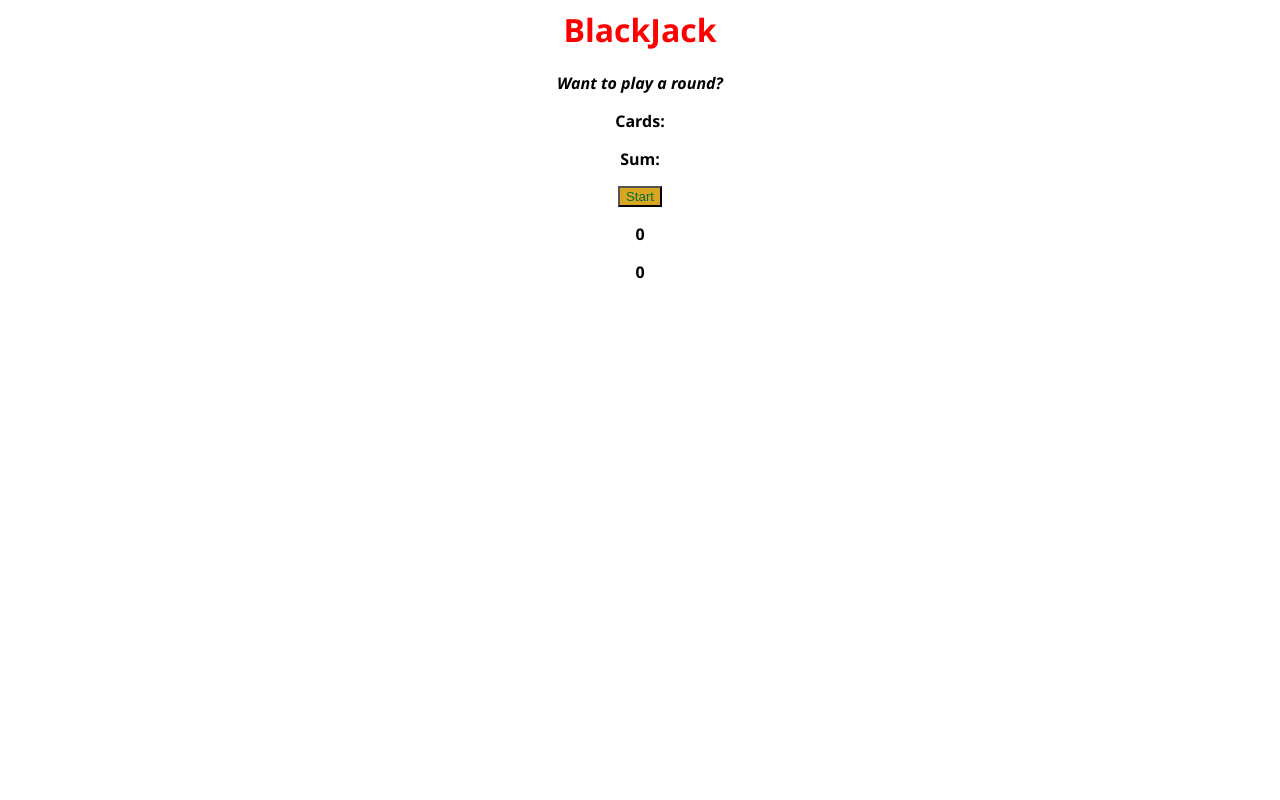
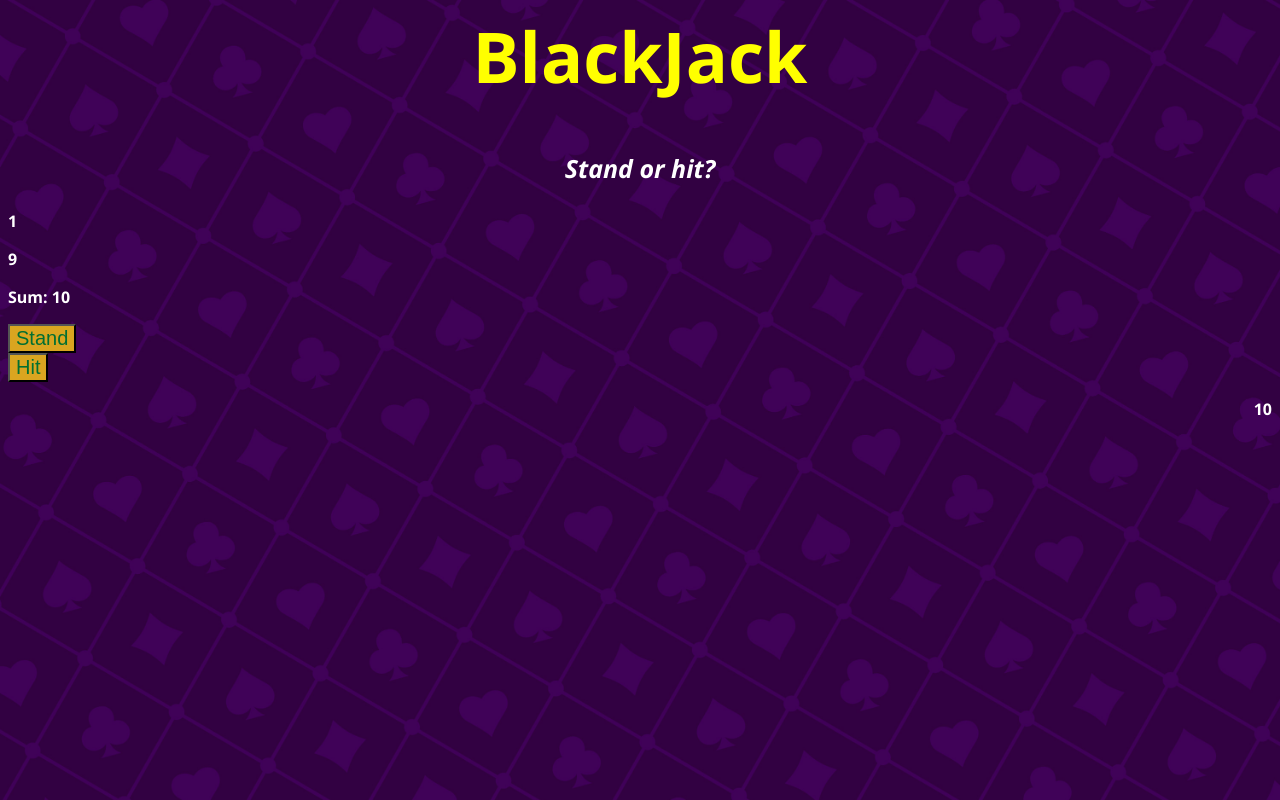
Before and after one commit to evelynllee/blackjack, a plain HTML site: page index.html in a window 1280 px wide. Both pictures are taken after a click on the button "Start". Drawn offline with Linux system fonts and the light colour scheme.

Commit message:
updates with bugs

```diff
--- a/index.css
+++ b/index.css
@@ -1,21 +1,50 @@
 body {
     font-family:'Segoe UI', Tahoma, Geneva, Verdana, sans-serif;
+    background-image:url("images/table.jpg");
     background-size: cover;
     font-weight: bold;
     text-align: center;
-    color: black;
+    color: white;
 }
 
 h1{
-    color: red;
+    color: yellow;
+    font-size: 70px;
+
 }
 
 #message-el{
     font-style: italic;
+    font-size: 25px;
 }
 
 #start-el{
     text-align: center;
     color: #016f32;
     background: goldenrod;
+    font-size: 20px;
 }
+
+#stand-el{
+    text-align: center;
+    color: #016f32;
+    background: goldenrod;
+    font-size: 20px;
+}
+
+#hit-el{
+    text-align: center;
+    color: #016f32;
+    background: goldenrod;
+    font-size: 20px;
+}
+
+.userCard {
+    display: none;
+    text-align: left;
+}
+
+.dealerCard {
+    display: none;
+    text-align: right;
+}
--- a/index.html
+++ b/index.html
@@ -4,12 +4,18 @@
     </head>
     <body>
         <h1>BlackJack</h1>
-        <p id="message-el">Want to play a round?</p>
-        <p id="cards-el">Cards:</p>
-        <p id="sum-el">Sum:</p>
-        <button id="start-el" onclick="start()">Start</button>
-        <p id="firstcard-el">0</p>
-        <p id="secondcard-el">0</p>
+        <p id="message-el">Press start to play</p>
+        <p id="hitCard-el" class="userCard">New Card: </p>
+        <button id="start-el">Start</button>
+        <p id="firstCard-el" class="userCard"></p>
+        <p id="secondCard-el" class="userCard"></p>
+        <p id="sum-el" class="userCard">Sum: </p>
+        <button id="stand-el" disabled>Stand</button>
+        <button id="hit-el" disabled>Hit</button>
+        <p id="dealersFirst-el" class="dealerCard"></p>
+        <p id="dealersSecond-el" class="dealerCard"></p>
+        <p id="dealersHit-el" class="dealerCard"></p>
+        <p id="dealersSum-el" class="dealerCard">Dealer's sum: </p>
         <script src="index.js"></script>
     </body>
 </html>
--- a/index.js
+++ b/index.js
@@ -1,35 +1,134 @@
-let firstcardEl = document.getElementById("firstcard-el")
-let secondcardEl = document.getElementById("second-el")
-let hasBlackJack = false
-let cardsEl = document.getElementById("cards-el");
 let sumEl = document.getElementById("sum-el");
+let messageEl = document.getElementById("message-el");
+let startEl = document.getElementById("start-el");
+let standEl = document.getElementById("stand-el");
+let hitEl = document.getElementById("hit-el");
+let firstCardEl = document.getElementById("firstCard-el");
+let secondCardEl = document.getElementById("secondCard-el");
+let dealersSumEl= document.getElementById("dealersSum-el");
+let dealersFirstEl= document.getElementById("dealersFirst-el");
+let dealersSecondEl= document.getElementById("dealersSecond-el");
+let hitCardEl = document.getElementById("hitCard-el")
+let dealersHitCardEl = document.getElementById("dealersHitCard-el")
+
+hitCardEl.style.display = 'none';
+
+// dealer
+let dealerCard1 = Math.floor(Math.random() * 10) + 1;
+let dealerCard2 = Math.floor(Math.random() * 10) + 1;
+
+// user's cards
+let first = Math.floor(Math.random() * 10) + 1;
+let second = Math.floor(Math.random() * 10) + 1;
+
+
 let sum = 0;
-let messageEl = document.getElementById("message-el")
-let startEl= document.getElementById("start-el")
+let dealerSum = dealerCard1+dealerCard2;
+let hasBlackJack = false;
+let bust = false;
+
+standEl.style.display = 'none';
+hitEl.style.display = 'none';
 
 
 function start(){
-    let firstCard = Math.floor(Math.random() * 12) + 1;
-    firstcardEl.textContent = firstCard;
-    cardsEl.textContent = firstCard;
-    sum += firstCardEl;
+    sum = first+second;
 
-    secondcardEl.textContent =  Math.floor(Math.random() * 12) + 1
+    firstCardEl.textContent = first
+    secondCardEl.textContent = second
+    dealersFirstEl.textContent = dealerCard1;
 
-    while (!hasBlackJack) {
-        if (sum < 21) {
-            messageEl.textContent = "Do you want to draw a new card?"
-            while
 
-        } else if (sum === 21) {
-            messageEl.textContent = "Wohoo! You've got Blackjack!"
-            hasBlackJack = true;
+    standEl.style.display = 'block';
+    hitEl.style.display = 'block';
+    sumEl.style.display = 'block';
+    firstCardEl.style.display = 'block';
+    secondCardEl.style.display = 'block';
+    dealersFirstEl.style.display = 'block';
 
-        } else{
-            messageEl.textContent = "You're out of the game!"
-            hasBlackJack = true;
+    startEl.style.display = 'none';
+
+    standEl.disabled = false;
+    hitEl.disabled = false;
+
+    gameplay();
+
+}
+
+startEl.addEventListener('click', start)
+
+function gameplay() {
+    sumEl.textContent = "Sum: " + sum;
+
+    if (sum < 21) {
+        messageEl.textContent = "Stand or hit?"
+
+    } else if (sum === 21) {
+        messageEl.textContent = "Wohoo! You've got Blackjack!"
+        standEl.disabled = true;
+        hitEl.disabled = true;
+
+    } else{
+        messageEl.textContent = "BUST"
+        standEl.disabled = true;
+        hitEl.disabled = true;
+        dealersFirstEl.style.display = 'none';
+
+    }
+}
+
+
+function stand(){
+    standEl.style.display = 'none';
+    hitEl.style.display = 'none';
+
+    dealersSecondEl.textContent = dealerCard2;
+    dealersSumEl.textContent = "Dealer's Sum: " + dealerSum;
+    dealersSecondEl.style.display = 'block';
+    dealersSumEl.style.display = 'block';
+
+
+    if (dealerSum < 17){
+        while (dealerSum < 17){
+            dealerNew();
+        }
+    } else {
+        if (dealerSum > 21){
+        messageEl.textContent = ("The dealer's sum is: " + dealerSum + ". Dealer busted, you win!");
+        } else if (dealerSum > sum){
+            messageEl.textContent = ("The dealer's sum is: " + dealerSum + ". You lose!");
+        } else if (dealerSum == sum){
+            messageEl.textContent = ("The dealer's sum is: " + dealerSum + ". It's a push!");
+        } else {
+            messageEl.textContent = ("The dealer's sum is: " + dealerSum + " You win!");
         }
     }
-    startEl.disabled = true
+    standEl.disabled = true;
+    hitEl.disabled = true;
 
 }
+
+standEl.addEventListener('click', stand);
+
+function hit(){
+
+    hitCard = Math.floor(Math.random() * 10) + 1;
+    hitCardEl.textContent = "New Card: " + hitCard;
+    hitCardEl.style.display = 'block';
+    sum += hitCard;
+
+    gameplay();
+
+
+}
+
+hitEl.addEventListener('click', hit)
+
+function dealerNew(){
+    let dealerNewCard = Math.floor(Math.random() * 10) + 1;
+    dealersHitCardEl.textContent = "New Card: " + dealerNewCard;
+    dealersHitCardEl.style.display = 'block';
+    dealerSum += dealerNewCard;
+    dealersSumEl.textContent = "Dealer's Sum: " + dealerSum;
+
+}
```
Also changed, not shown: card.png (added), images/table.jpg (added), 1 other file.
